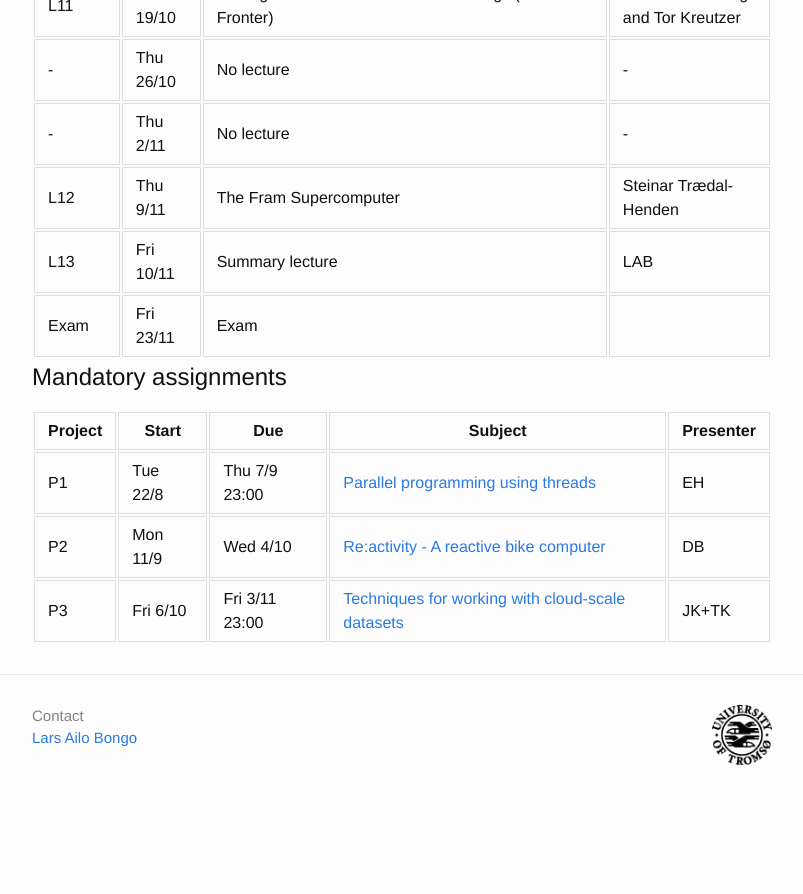
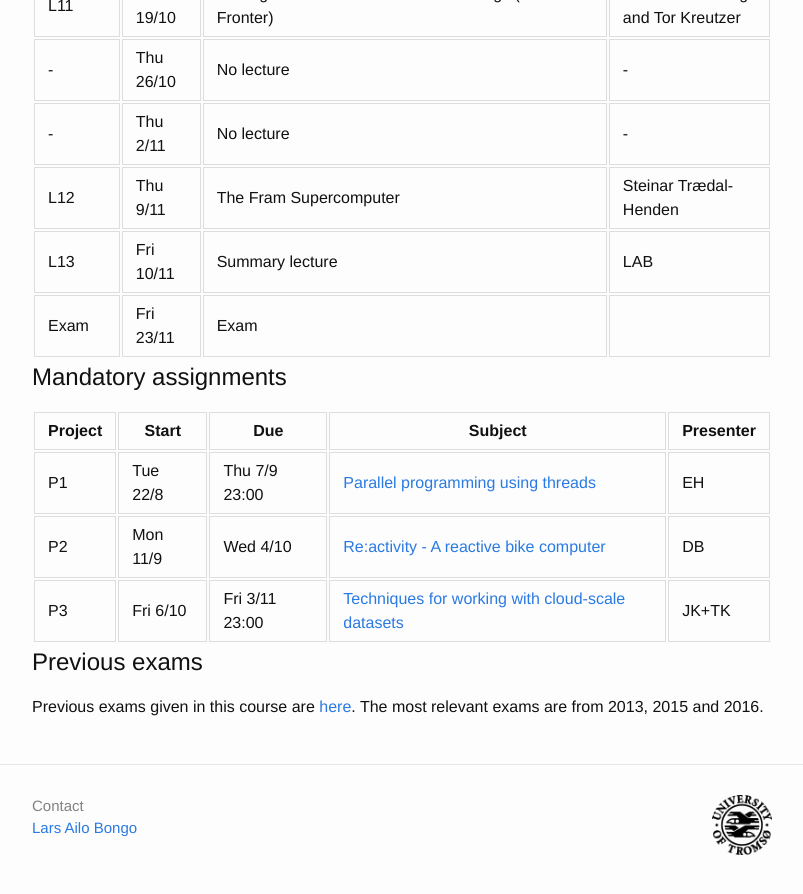
Before and after one commit to inf-2202-f17/inf-2202-f17.github.io, a Jekyll site: the page built from index.md, in a window 1280 px wide and 900 px high, scrolled down 1656 px. Shown: the top 894 px of the window, without its empty margins (238-1041 px from the left). Built offline with Jekyll 4.4.1, drawn with Linux system fonts in a browser that asks for light colours; our own code applies the rules of GitHub Pages for plain Markdown files; before the commit the page ends 2466 px from its top, so only the background shows below that.

Commit message:
Added link to previous exams

```diff
--- a/index.md
+++ b/index.md
@@ -58,3 +58,7 @@ Refer to the lecture and mandatory assignment plan, and e-mails for which room i
 | P1 	    | Tue 22/8   | Thu 7/9 23:00  | [Parallel programming using threads](https://github.com/inf-2202-f17/1st_mandatory) | EH |
 | P2      | Mon 11/9    | Wed 4/10 | [Re:activity - A reactive bike computer](https://github.com/inf-2202-f17/2nd_mandatory) | DB |
 | P3      | Fri 6/10   | Fri 3/11 23:00| [Techniques for working with cloud-scale datasets](https://github.com/inf-2202-f17/p3) | JK+TK |
+
+## Previous exams
+
+Previous exams given in this course are [here](https://uit.no/om/enhet/artikkel?p_document_id=319867&p_dimension_id=88131). The most relevant exams are from 2013, 2015 and 2016.
```
